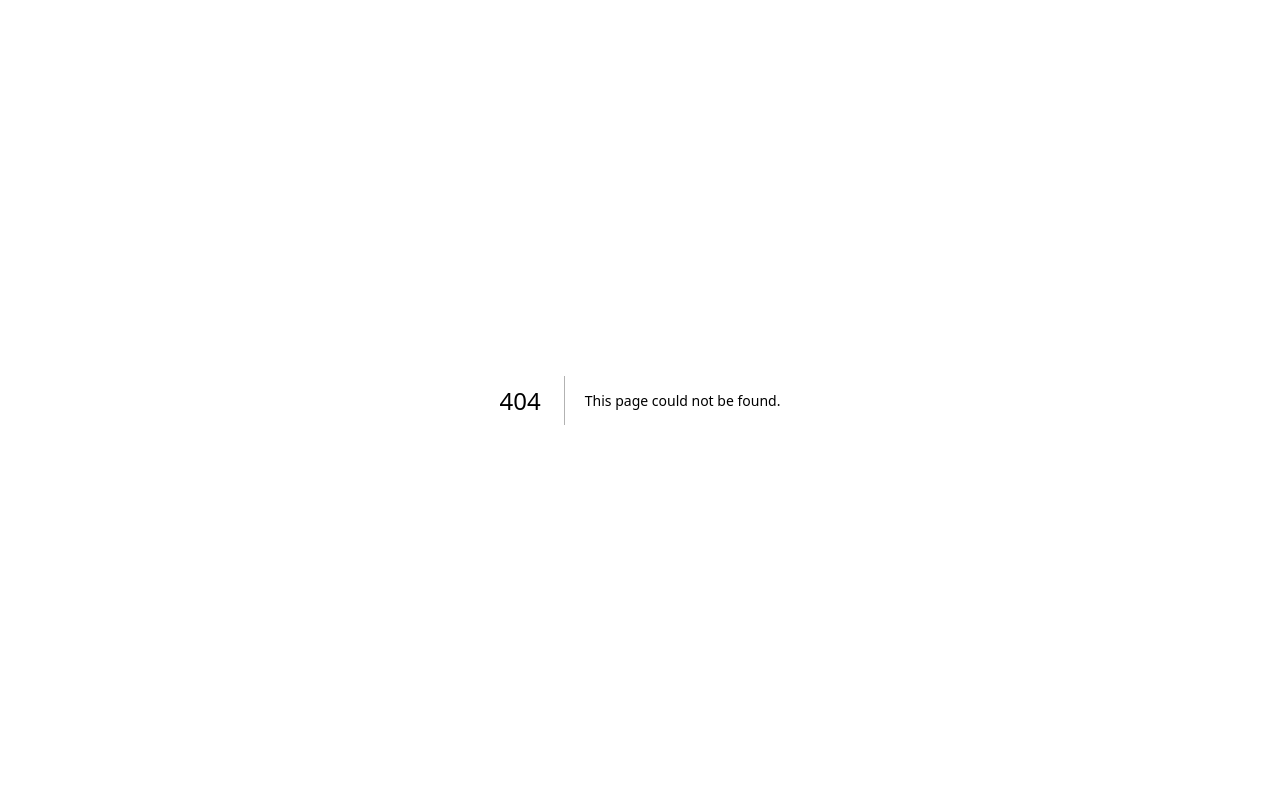
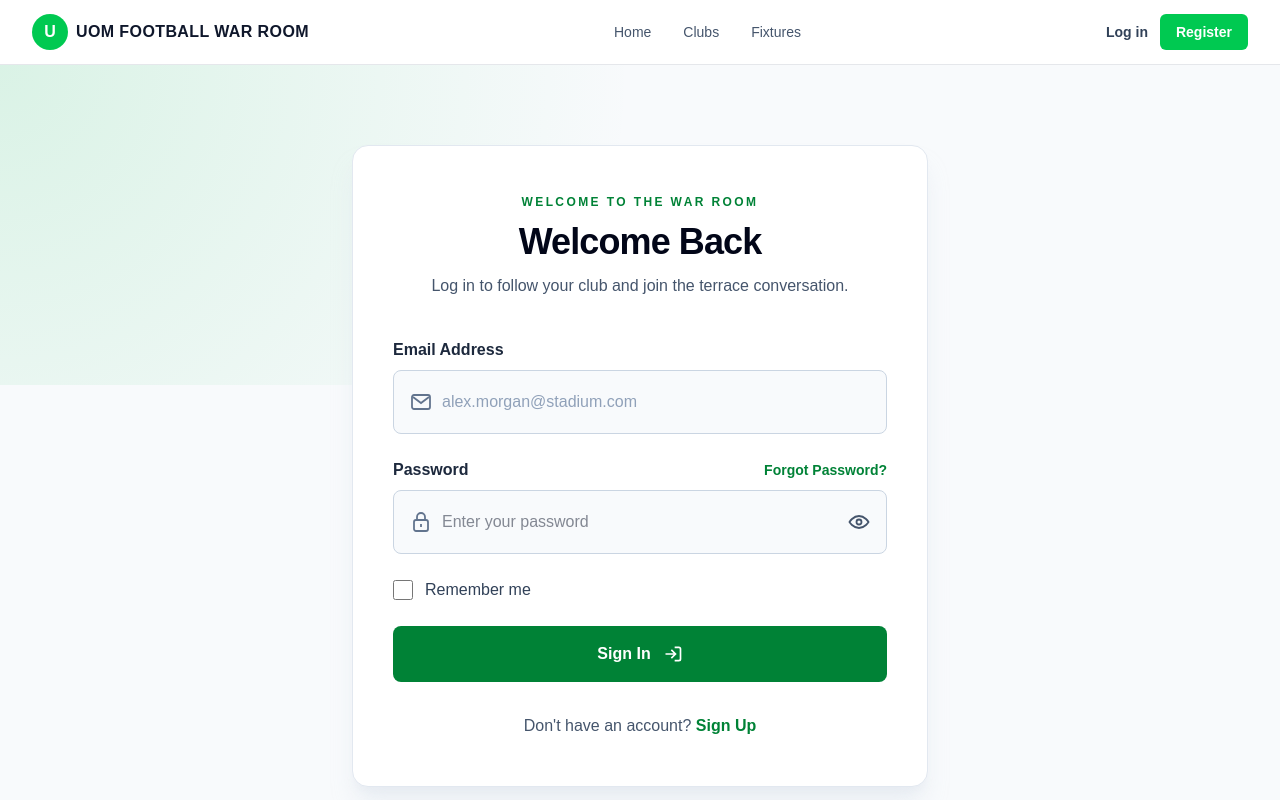
Before and after one commit to uom-football-warroom/uom-football-warroom, a Next.js app: page /login in a window 1280 px wide. Before the commit this address had no page. Shown: the top 800 px of the page. Built offline with nearby package versions, Linux system fonts and the light colour scheme.

Commit message:
feat : login form

```diff
--- /dev/null
+++ b/app/login/page.tsx
@@ -0,0 +1,43 @@
+import type { Metadata } from "next";
+
+import LoginForm from "@/components/auth/LoginForm";
+import Footer from "@/components/layout/Footer";
+import Navbar from "@/components/layout/Navbar";
+
+export const metadata: Metadata = {
+  title: "Log In | UOM Football War Room",
+  description: "Log in to follow your club and join the football community.",
+};
+
+export default function LoginPage() {
+  return (
+    <>
+      <Navbar />
+
+      <main className="relative flex-1 overflow-hidden bg-slate-50 px-4 py-12 sm:px-6 sm:py-16 lg:px-8 lg:py-20">
+        <div
+          aria-hidden="true"
+          className="absolute inset-x-0 top-0 h-80 bg-[radial-gradient(circle_at_top_left,rgba(34,197,94,0.14),transparent_48%)]"
+        />
+
+        <section className="relative mx-auto max-w-xl rounded-2xl border border-slate-200 bg-white px-5 py-9 shadow-xl shadow-slate-200/70 sm:px-10 sm:py-12">
+          <div className="text-center">
+            <p className="text-xs font-bold uppercase tracking-[0.2em] text-green-700">
+              Welcome to the War Room
+            </p>
+            <h1 className="mt-3 text-3xl font-black tracking-tight text-slate-950 sm:text-4xl">
+              Welcome Back
+            </h1>
+            <p className="mx-auto mt-3 max-w-md text-sm leading-6 text-slate-600 sm:text-base">
+              Log in to follow your club and join the terrace conversation.
+            </p>
+          </div>
+
+          <LoginForm />
+        </section>
+      </main>
+
+      <Footer />
+    </>
+  );
+}
--- /dev/null
+++ b/components/auth/LoginForm.tsx
@@ -0,0 +1,226 @@
+"use client";
+
+import Link from "next/link";
+import { FormEvent, useState } from "react";
+
+type FieldErrors = {
+  email?: string;
+  password?: string;
+};
+
+const emailPattern = /^[^\s@]+@[^\s@]+\.[^\s@]+$/;
+
+export default function LoginForm() {
+  const [email, setEmail] = useState("");
+  const [password, setPassword] = useState("");
+  const [showPassword, setShowPassword] = useState(false);
+  const [errors, setErrors] = useState<FieldErrors>({});
+  const [isSubmitting, setIsSubmitting] = useState(false);
+
+  function validateForm() {
+    const nextErrors: FieldErrors = {};
+
+    if (!email.trim()) {
+      nextErrors.email = "Email address is required.";
+    } else if (!emailPattern.test(email.trim())) {
+      nextErrors.email = "Enter a valid email address.";
+    }
+
+    if (!password) {
+      nextErrors.password = "Password is required.";
+    }
+
+    setErrors(nextErrors);
+    return Object.keys(nextErrors).length === 0;
+  }
+
+  async function handleSubmit(event: FormEvent<HTMLFormElement>) {
+    event.preventDefault();
+
+    if (!validateForm()) return;
+
+    setIsSubmitting(true);
+
+    try {
+      // TODO: Connect the authentication request here when the backend is ready.
+      await Promise.resolve();
+    } finally {
+      setIsSubmitting(false);
+    }
+  }
+
+  return (
+    <form className="mt-8 space-y-6 sm:mt-10" noValidate onSubmit={handleSubmit}>
+      <div>
+        <label
+          htmlFor="email"
+          className="block text-sm font-bold text-slate-800 sm:text-base"
+        >
+          Email Address
+        </label>
+        <div className="relative mt-2">
+          <span className="pointer-events-none absolute inset-y-0 left-0 flex items-center pl-4 text-slate-500">
+            <MailIcon />
+          </span>
+          <input
+            id="email"
+            name="email"
+            type="email"
+            autoComplete="email"
+            value={email}
+            aria-describedby={errors.email ? "email-error" : undefined}
+            aria-invalid={Boolean(errors.email)}
+            onChange={(event) => {
+              setEmail(event.target.value);
+              if (errors.email) setErrors((current) => ({ ...current, email: undefined }));
+            }}
+            className={`h-14 w-full rounded-lg border bg-slate-50 pl-12 pr-4 text-base text-slate-900 outline-none transition placeholder:text-slate-400 focus:ring-2 sm:h-16 ${
+              errors.email
+                ? "border-red-500 focus:border-red-500 focus:ring-red-100"
+                : "border-slate-300 focus:border-green-600 focus:ring-green-100"
+            }`}
+            placeholder="alex.morgan@stadium.com"
+          />
+        </div>
+        {errors.email && (
+          <p id="email-error" role="alert" className="mt-2 text-sm text-red-600">
+            {errors.email}
+          </p>
+        )}
+      </div>
+
+      <div>
+        <div className="flex items-center justify-between gap-4">
+          <label
+            htmlFor="password"
+            className="block text-sm font-bold text-slate-800 sm:text-base"
+          >
+            Password
+          </label>
+          <Link
+            href="/forgot-password"
+            className="text-sm font-bold text-green-700 underline-offset-4 hover:underline focus-visible:outline-2 focus-visible:outline-offset-2 focus-visible:outline-green-600"
+          >
+            Forgot Password?
+          </Link>
+        </div>
+        <div className="relative mt-2">
+          <span className="pointer-events-none absolute inset-y-0 left-0 flex items-center pl-4 text-slate-500">
+            <LockIcon />
+          </span>
+          <input
+            id="password"
+            name="password"
+            type={showPassword ? "text" : "password"}
+            autoComplete="current-password"
+            value={password}
+            aria-describedby={errors.password ? "password-error" : undefined}
+            aria-invalid={Boolean(errors.password)}
+            onChange={(event) => {
+              setPassword(event.target.value);
+              if (errors.password) {
+                setErrors((current) => ({ ...current, password: undefined }));
+              }
+            }}
+            className={`h-14 w-full rounded-lg border bg-slate-50 pl-12 pr-14 text-base text-slate-900 outline-none transition focus:ring-2 sm:h-16 ${
+              errors.password
+                ? "border-red-500 focus:border-red-500 focus:ring-red-100"
+                : "border-slate-300 focus:border-green-600 focus:ring-green-100"
+            }`}
+            placeholder="Enter your password"
+          />
+          <button
+            type="button"
+            aria-label={showPassword ? "Hide password" : "Show password"}
+            aria-pressed={showPassword}
+            onClick={() => setShowPassword((visible) => !visible)}
+            className="absolute inset-y-0 right-0 flex w-14 items-center justify-center rounded-r-lg text-slate-600 transition hover:text-green-700 focus-visible:outline-2 focus-visible:outline-offset-[-4px] focus-visible:outline-green-600"
+          >
+            <EyeIcon crossed={showPassword} />
+          </button>
+        </div>
+        {errors.password && (
+          <p id="password-error" role="alert" className="mt-2 text-sm text-red-600">
+            {errors.password}
+          </p>
+        )}
+      </div>
+
+      <label className="flex w-fit cursor-pointer items-center gap-3 text-base text-slate-700">
+        <input
+          name="rememberMe"
+          type="checkbox"
+          className="h-5 w-5 rounded border-slate-300 accent-green-700 focus-visible:outline-2 focus-visible:outline-offset-2 focus-visible:outline-green-600"
+        />
+        Remember me
+      </label>
+
+      <button
+        type="submit"
+        disabled={isSubmitting}
+        className="flex h-14 w-full items-center justify-center gap-3 rounded-lg bg-green-700 px-5 text-base font-bold text-white transition hover:bg-green-800 focus-visible:outline-2 focus-visible:outline-offset-2 focus-visible:outline-green-700 disabled:cursor-not-allowed disabled:opacity-70"
+      >
+        {isSubmitting ? (
+          <>
+            <span
+              aria-hidden="true"
+              className="h-5 w-5 animate-spin rounded-full border-2 border-white/40 border-t-white"
+            />
+            Signing In...
+          </>
+        ) : (
+          <>
+            Sign In
+            <SignInIcon />
+          </>
+        )}
+      </button>
+
+      <p className="pt-2 text-center text-sm text-slate-600 sm:text-base">
+        Don&apos;t have an account?{" "}
+        <Link
+          href="/register"
+          className="font-bold text-green-700 underline-offset-4 hover:underline focus-visible:outline-2 focus-visible:outline-offset-2 focus-visible:outline-green-600"
+        >
+          Sign Up
+        </Link>
+      </p>
+    </form>
+  );
+}
+
+function MailIcon() {
+  return (
+    <svg aria-hidden="true" viewBox="0 0 24 24" fill="none" className="h-6 w-6" stroke="currentColor" strokeWidth="1.8">
+      <rect x="3" y="5" width="18" height="14" rx="2" />
+      <path d="m4 7 8 6 8-6" />
+    </svg>
+  );
+}
+
+function LockIcon() {
+  return (
+    <svg aria-hidden="true" viewBox="0 0 24 24" fill="none" className="h-6 w-6" stroke="currentColor" strokeWidth="1.8">
+      <rect x="5" y="10" width="14" height="11" rx="2" />
+      <path d="M8 10V7a4 4 0 0 1 8 0v3M12 14v3" />
+    </svg>
+  );
+}
+
+function EyeIcon({ crossed }: { crossed: boolean }) {
+  return (
+    <svg aria-hidden="true" viewBox="0 0 24 24" fill="none" className="h-6 w-6" stroke="currentColor" strokeWidth="1.8">
+      <path d="M2.5 12s3.5-6 9.5-6 9.5 6 9.5 6-3.5 6-9.5 6-9.5-6-9.5-6Z" />
+      <circle cx="12" cy="12" r="2.5" />
+      {crossed && <path d="m4 4 16 16" />}
+    </svg>
+  );
+}
+
+function SignInIcon() {
+  return (
+    <svg aria-hidden="true" viewBox="0 0 24 24" fill="none" className="h-5 w-5" stroke="currentColor" strokeWidth="2">
+      <path d="M10 17l5-5-5-5M15 12H3M14 4h5a2 2 0 0 1 2 2v12a2 2 0 0 1-2 2h-5" />
+    </svg>
+  );
+}
```
Also changed, not shown: UI/phase01/login.png (added), UI/phase01/visily-clubs.png (added).
